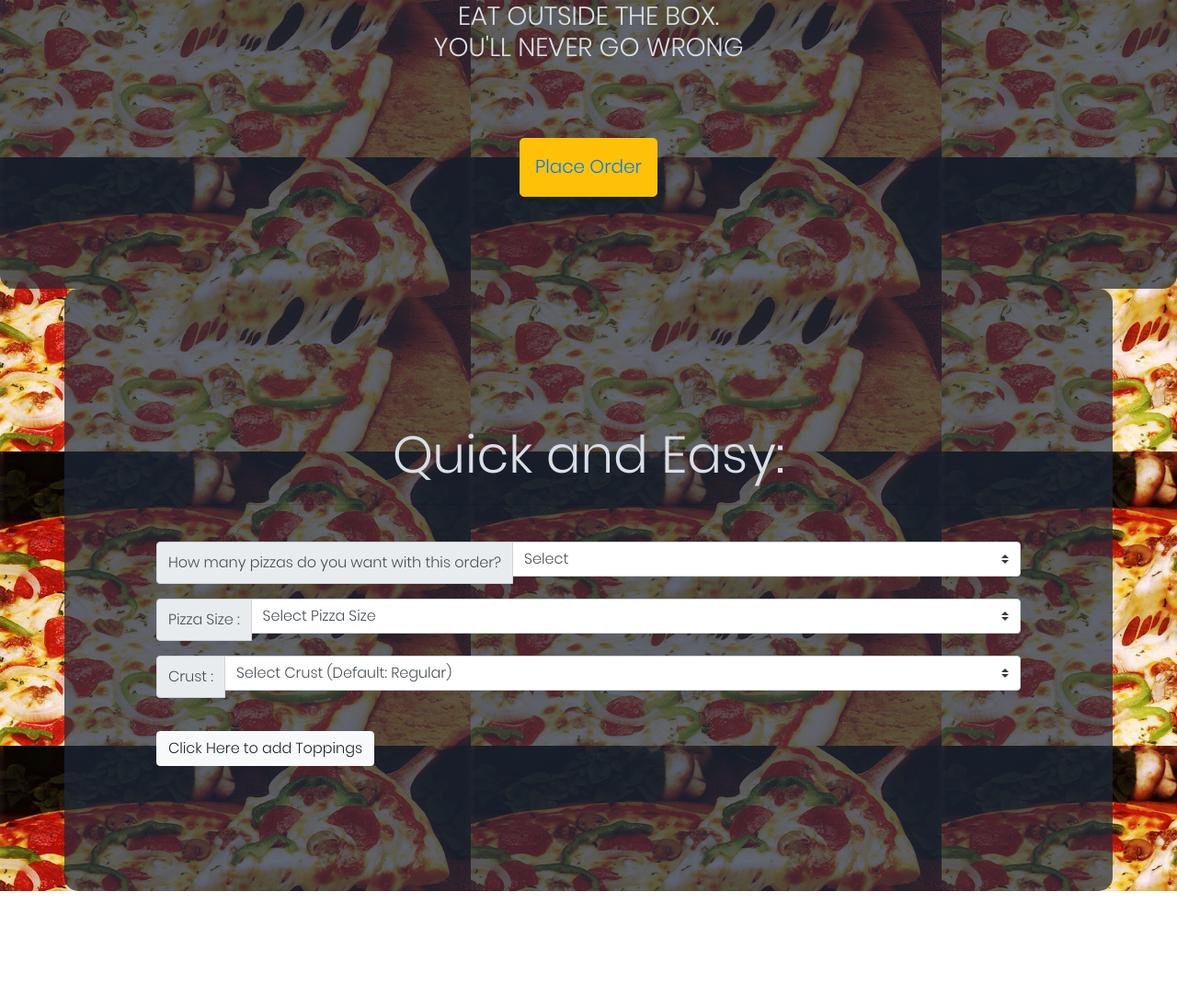
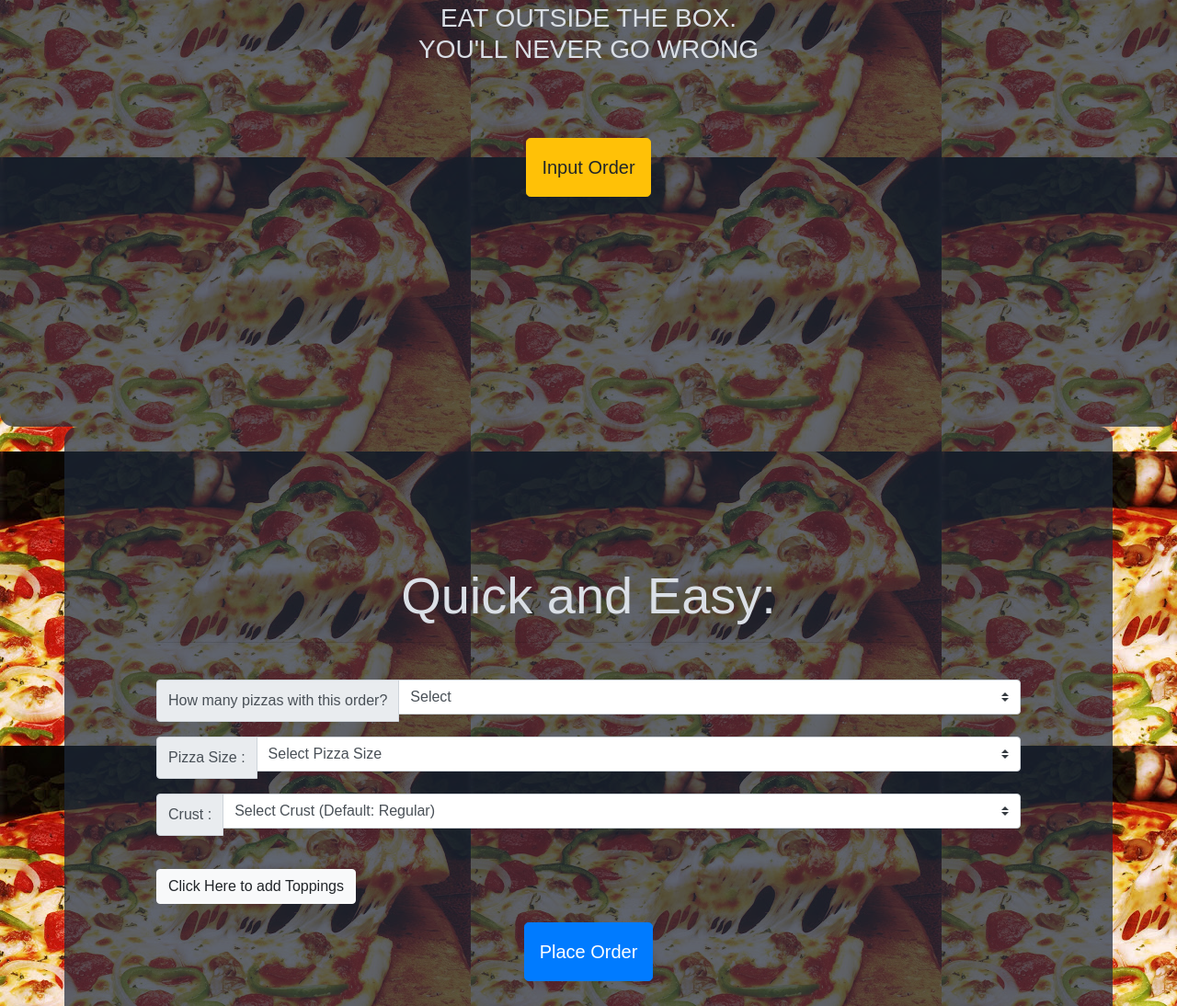
Before and after one commit to mbalanya/Crispy-Cheese-Pizza, a plain HTML site: page index.html in a window 1280 px wide. Shown: the part 469-1563 px from the top of the page at 92% size. Before the commit the page ends 1438 px from the top, so only its background shows below. Drawn offline with nearby package versions, Linux system fonts and the light colour scheme.

Commit message:
add minor changes and add place order button

```diff
--- a/css/styles.css
+++ b/css/styles.css
@@ -8,7 +8,7 @@
   box-sizing: border-box;
 }
 body {
-  font-family: 'poppinslight', sans-serif !important;
+  font-family: 'poppins', sans-serif !important;
   background-image: url('../img/pizza-background.jpg');
 }
 
@@ -92,6 +92,7 @@ nav {
 
 .tagline {
   padding: 100px;
+  padding-bottom: 250px;
   color: #dadfe6;
   background: rgba(29,41, 57, 0.7);
   -moz-border-radius: 2px;
--- a/index.html
+++ b/index.html
@@ -30,7 +30,7 @@
           <hr>
           <h3>EAT OUTSIDE THE BOX. <br>YOU'LL NEVER GO WRONG</h3>
           <br><br><br>
-          <button type="button" class="btn btn-warning btn-lg display-4 py-3 px-50"> <a href="#order-section"> Place Order </a></button>
+          <a href="#order-section"><button type="button" class="btn btn-warning btn-lg display-4 py-3 px-50">  Input Order </button></a>
         </div>
       </div>
     </div>
@@ -43,7 +43,7 @@
           <form class="form-group" action="#" method="post">
             <div class="input-group mb-3">
               <div class="input-group-prepend">
-                <span class="input-group-text">How many pizzas do you want with this order?</span>
+                <span class="input-group-text">How many pizzas with this order?</span>
               </div>
               <select name="pizza-size" class="custom-select mb-2">
                 <option selected>Select</option>
@@ -102,7 +102,7 @@
                 </div>
               </div>
             </div>
-
+            <button type="submit" class="btn btn-primary mb-2 btn-lg display-4 py-3 px-50">Place Order</button>
           </form>
         </div>
       </div>
```
